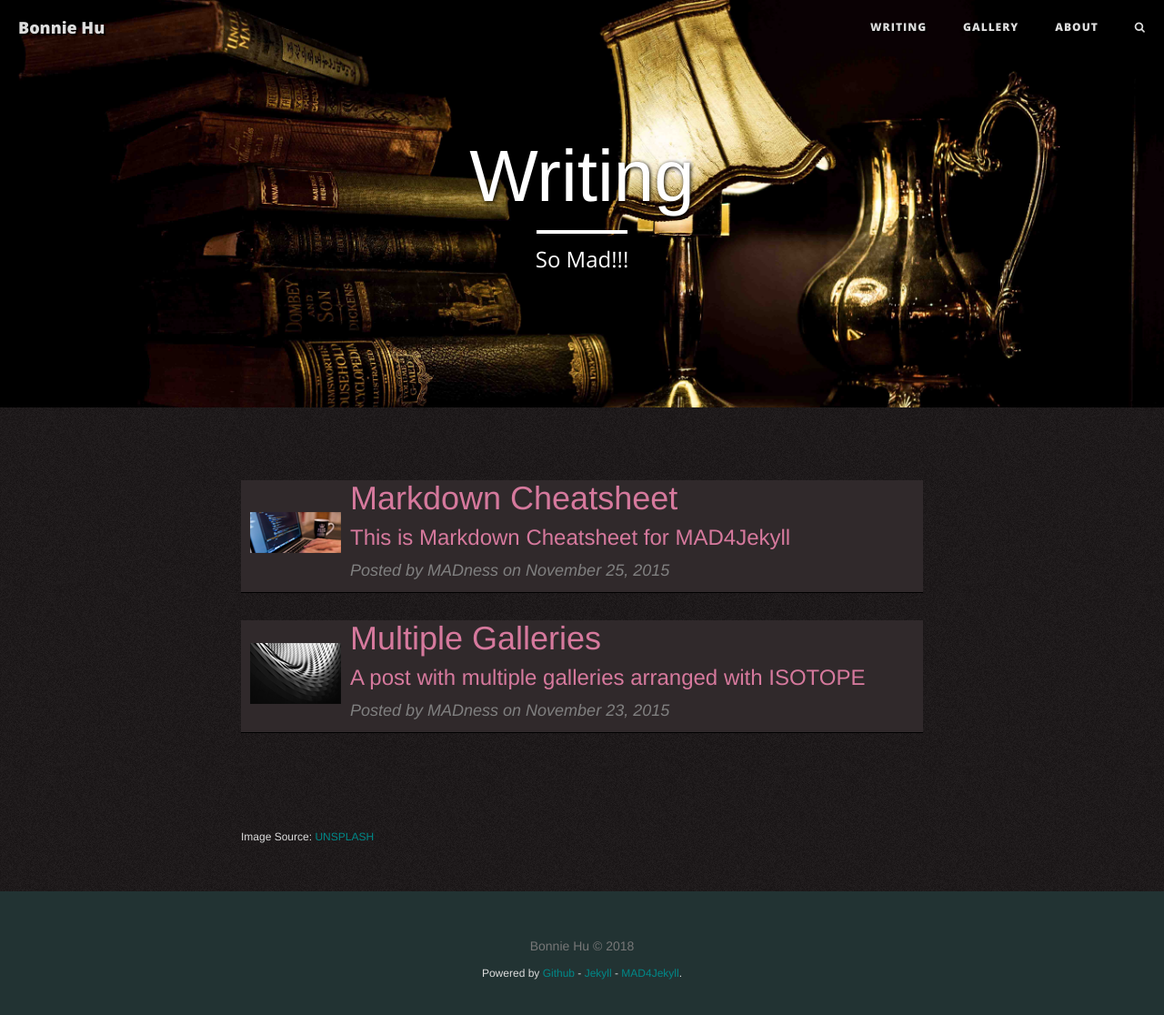
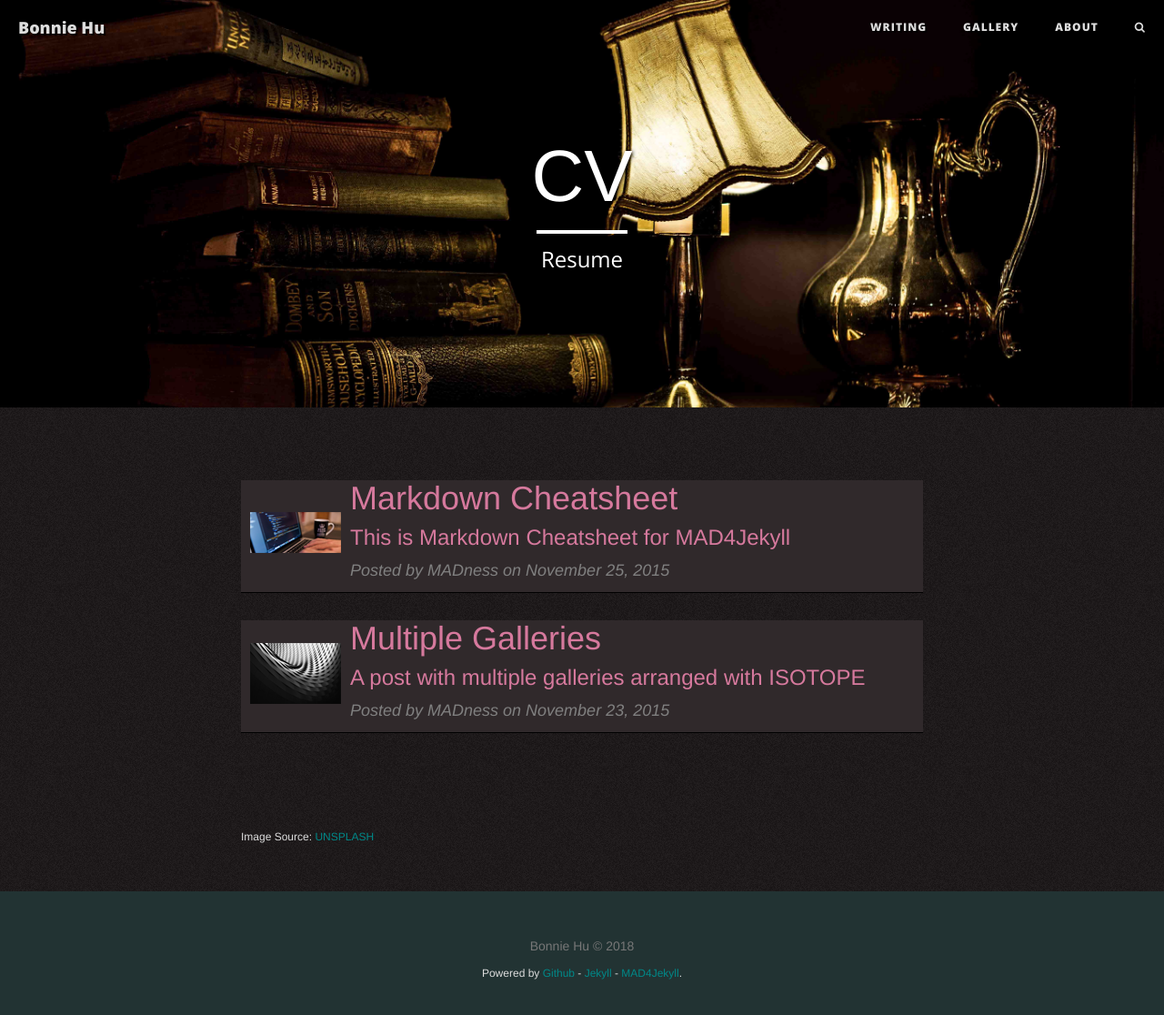
Before and after one commit to Bonnie970/Bonnie970.github.io, a Jekyll site: the page built from writing/index.html, in a window 1280 px wide and 1154 px high. Shown: the top 1116 px of the window at 91% size. Built offline with Jekyll 4.4.1, drawn with Linux system fonts in a browser that asks for light colours; nearby versions of some CDN libraries; the list of posts is cut into pages by our own code.

Commit message:
Update index.html

```diff
--- a/writing/index.html
+++ b/writing/index.html
@@ -1,9 +1,9 @@
 ---
 layout: page
-description: "So Mad!!!"
-title: "Writing"
+description: "Resume"
+title: "CV"
 header-img: "assets/owner/hero/writing-bg.jpg"
-permalink: /writing/
+permalink: /CV/
 ---
 
 {% for post in paginator.posts %}
```
